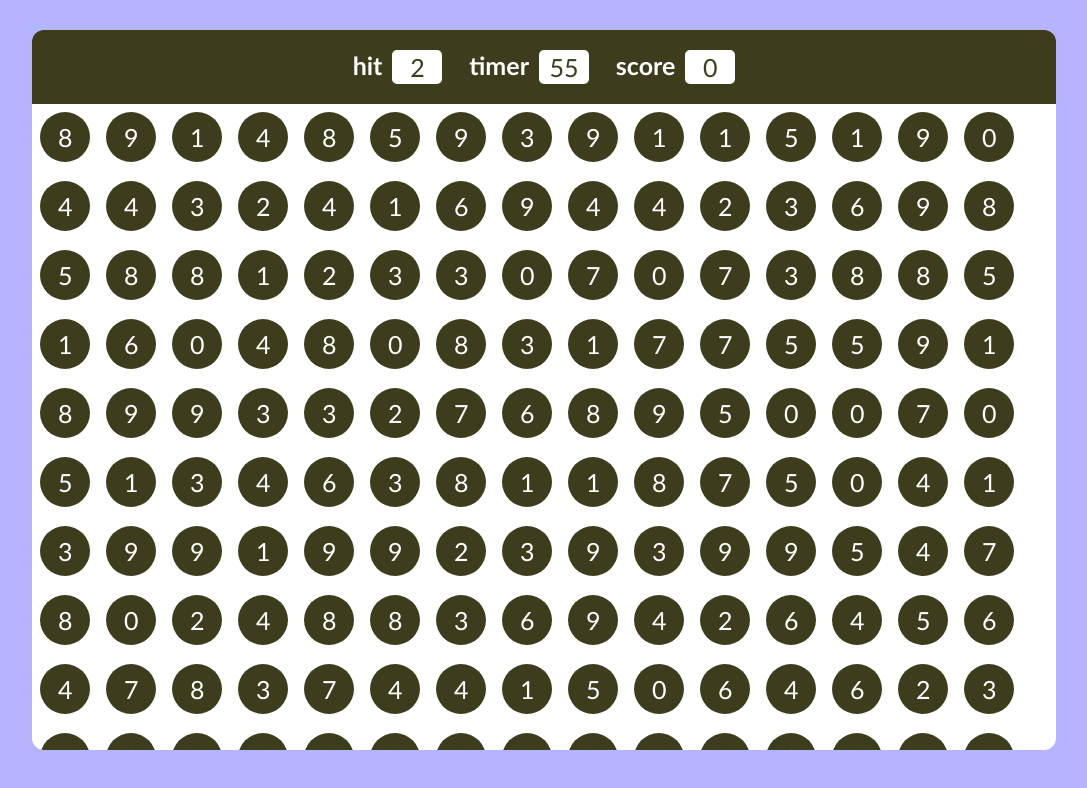
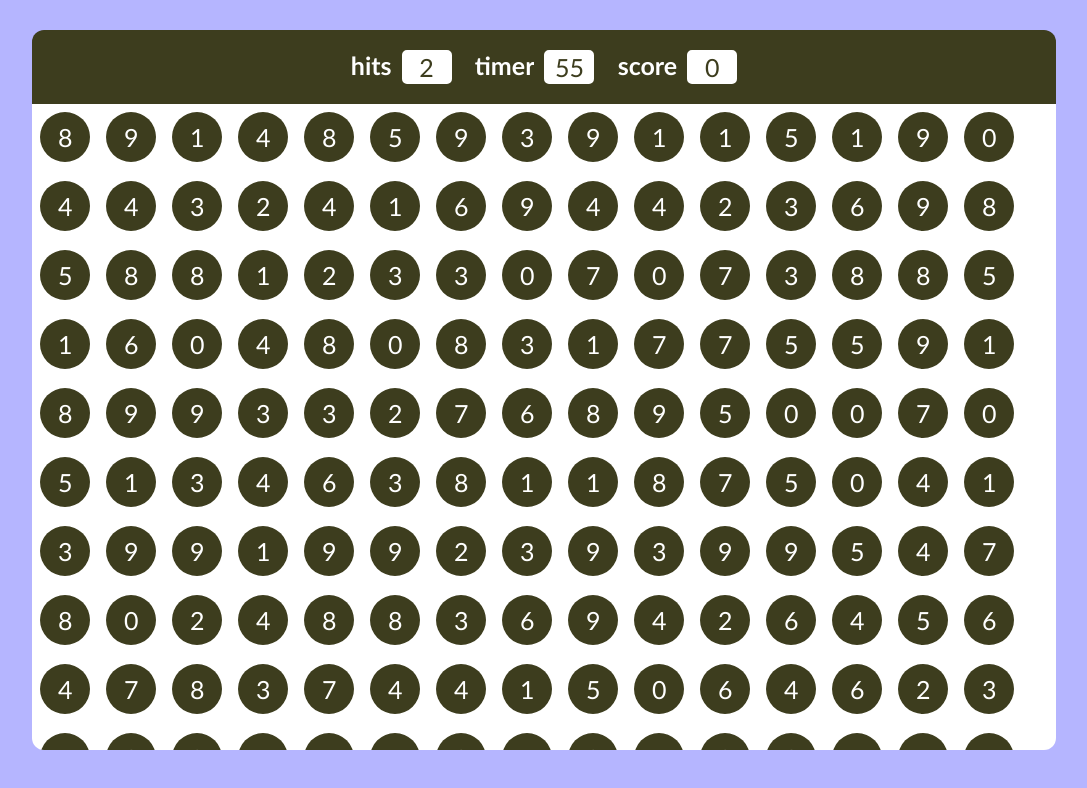
Before and after one commit to omprakash111/bubble-game, a plain HTML site: page index.html in a window 1280 px wide. Shown: the whole page, without its empty margins (96-1183 px from the left). Drawn offline with Linux system fonts and the light colour scheme.

Commit message:
Update index.html
change

```diff
--- a/index.html
+++ b/index.html
@@ -10,7 +10,7 @@
     <div class="outer-box">
         <div class="panel-top" id="ptop">
             <div class="score">
-                <h2>hit</h2>
+                <h2>hits</h2>
                 <p id="hitNum">5</p>
             </div>
             <div class="score">
```
